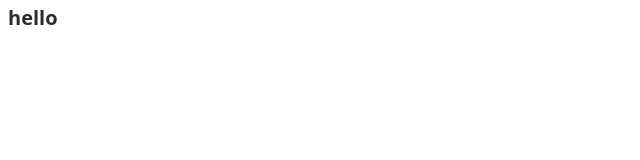
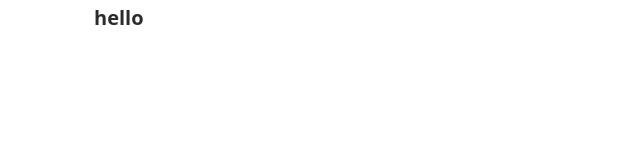
Before and after one commit to SebastianAlexandersson/sjm_calendar, a Vue app: page / in a window 1280 px wide. Shown: the top 160 px of the page, without its empty margins (0-640 px from the left). Built offline with nearby package versions, Linux system fonts and the light colour scheme.

Commit message:
reset css

```diff
--- a/src/App.vue
+++ b/src/App.vue
@@ -1,6 +1,8 @@
 <template>
   <div id="app">
-    <h1>hello</h1>
+    <main class="main-page">
+      <h1>hello</h1>
+    </main>
   </div>
 </template>
 
@@ -55,6 +57,37 @@
 #app {
   flex-grow: 1 auto;
 }
+.main-page {
+  width: 100%;
+  padding-right: 1rem;
+  padding-left: 1rem;
+  margin-right: auto;
+  margin-left: auto;
+}
+
+@media (min-width: 576px) {
+  .main-page {
+    max-width: 540px;
+  }
+}
+
+@media (min-width: 768px) {
+  .main-page {
+    max-width: 720px;
+  }
+}
+
+@media (min-width: 992px) {
+  .main-page {
+    max-width: 960px;
+  }
+}
+
+@media (min-width: 1200px) {
+  .main-page {
+    max-width: 1140px;
+  }
+}
 
 input[type="search"]::-webkit-search-cancel-button,
 input[type="search"]::-webkit-search-decoration,
```
